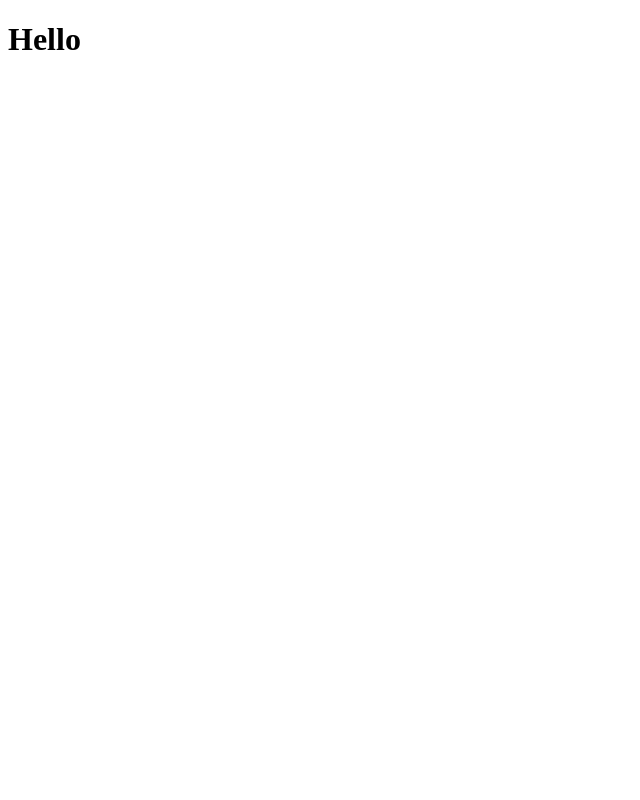
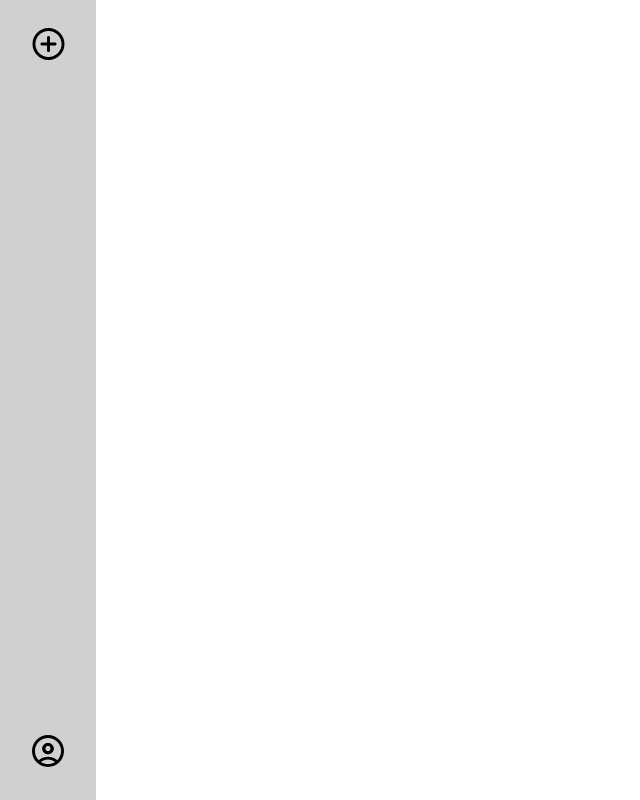
Before and after one commit to SibGuys/multimes-frontend, a React (Vite) app: page / in a window 1280 px wide. Shown: the whole page, without its empty margins (0-640 px from the left). Built offline with nearby package versions, Linux system fonts and the light colour scheme.

Commit message:
[+/*] add navbar element and changed main.tsx

```diff
--- a/src/App.tsx
+++ b/src/App.tsx
@@ -1,5 +1,10 @@
+import Navbar from "./widgets/navbar/Navbar";
+import React from "react";
+
 const App = () => {
-  return <h1>Hello</h1>;
+  return (
+    <Navbar />
+  );
 };
 
 export default App;
--- /dev/null
+++ b/src/main.css
@@ -0,0 +1,5 @@
+* {
+    font-size: 62.5%;
+    padding: 0;
+    margin: 0;
+}
--- a/src/main.tsx
+++ b/src/main.tsx
@@ -1,5 +1,7 @@
 import React from "react";
 import ReactDOM from "react-dom/client";
+
+import "./main.css"
 
 import App from "./App";
 
--- /dev/null
+++ b/src/widgets/navbar/Navbar.css
@@ -0,0 +1,25 @@
+.navbar {
+    width: 9.6rem;
+    height: 100%;
+    position: absolute;
+    left: 0;
+    background-color: #D0D0D0;
+    display: flex;
+    flex-direction: column;
+    align-items: center;
+}
+
+.styled-button {
+    border: 0;
+    background: 0;
+}
+
+.navbar__profile {
+    position: absolute;
+    margin-bottom: 3.2rem;
+    bottom: 0;
+}
+
+.navbar__add-button {
+    margin-top: 2.8rem;
+}
--- /dev/null
+++ b/src/widgets/navbar/Navbar.tsx
@@ -0,0 +1,55 @@
+import "./Navbar.css";
+import addButton from "src/assets/svg/add_button.svg";
+
+const Navbar = () => {
+  return (
+    <nav className="navbar">
+      <button className="navbar__add-button styled-button">
+        <svg
+          width="33"
+          height="32"
+          viewBox="0 0 33 32"
+          fill="none"
+          xmlns="http://www.w3.org/2000/svg"
+        >
+          <path
+            fill-rule="evenodd"
+            clip-rule="evenodd"
+            d="M16.5 7.91919C17.3033 7.91919 17.9545 8.57041 17.9545 9.37374V14.5455H23.1263C23.9296 14.5455 24.5808 15.1967 24.5808 16C24.5808 16.8033 23.9296 17.4545 23.1263 17.4545H17.9545V22.6263C17.9545 23.4296 17.3033 24.0808 16.5 24.0808C15.6967 24.0808 15.0455 23.4296 15.0455 22.6263V17.4545H9.87373C9.07041 17.4545 8.41919 16.8033 8.41919 16C8.41919 15.1967 9.07041 14.5455 9.87373 14.5455H15.0455V9.37374C15.0455 8.57041 15.6967 7.91919 16.5 7.91919Z"
+            fill="black"
+          />
+          <path
+            fill-rule="evenodd"
+            clip-rule="evenodd"
+            d="M16.5 2.90909C9.27009 2.90909 3.40909 8.77009 3.40909 16C3.40909 23.2299 9.27009 29.0909 16.5 29.0909C23.7299 29.0909 29.5909 23.2299 29.5909 16C29.5909 8.77009 23.7299 2.90909 16.5 2.90909ZM0.5 16C0.5 7.16344 7.66344 0 16.5 0C25.3366 0 32.5 7.16344 32.5 16C32.5 24.8366 25.3366 32 16.5 32C7.66344 32 0.5 24.8366 0.5 16Z"
+            fill="black"
+          />
+        </svg>
+      </button>
+      <button className="navbar__profile styled-button">
+        <svg
+          width="32"
+          height="32"
+          viewBox="0 0 32 32"
+          fill="none"
+          xmlns="http://www.w3.org/2000/svg"
+        >
+          <path
+            fill-rule="evenodd"
+            clip-rule="evenodd"
+            d="M15.9998 10.8283C14.4825 10.8283 13.2524 12.0584 13.2524 13.5758C13.2524 15.0932 14.4825 16.3233 15.9998 16.3233C17.5172 16.3233 18.7473 15.0932 18.7473 13.5758C18.7473 12.0584 17.5172 10.8283 15.9998 10.8283ZM10.3433 13.5758C10.3433 10.4518 12.8758 7.91923 15.9998 7.91923C19.1239 7.91923 21.6564 10.4518 21.6564 13.5758C21.6564 16.6998 19.1239 19.2324 15.9998 19.2324C12.8758 19.2324 10.3433 16.6998 10.3433 13.5758Z"
+            fill="black"
+          />
+          <path
+            fill-rule="evenodd"
+            clip-rule="evenodd"
+            d="M16 0C11.5821 0 7.58013 1.79245 4.68629 4.68629C1.79245 7.58013 0 11.5821 0 16C0 20.4179 1.79245 24.4199 4.68629 27.3137C7.58013 30.2075 11.5821 32 16 32C20.4179 32 24.4199 30.2075 27.3137 27.3137C30.2075 24.4199 32 20.4179 32 16C32 11.5821 30.2075 7.58013 27.3137 4.68629C24.4199 1.79245 20.4179 0 16 0ZM23.0827 27.0116C21.1315 25.4785 18.6734 24.5657 16 24.5657C13.3266 24.5657 10.8684 25.4785 8.91731 27.0116C10.9592 28.328 13.3898 29.0909 16 29.0909C18.6102 29.0909 21.0408 28.328 23.0827 27.0116ZM6.74333 6.74333C9.11391 4.37275 12.3846 2.90909 16 2.90909C19.6154 2.90909 22.8861 4.37275 25.2567 6.74333C27.6273 9.11391 29.0909 12.3846 29.0909 16C29.0909 19.5533 27.6771 22.7737 25.378 25.1338C22.8607 22.9677 19.5823 21.6566 16 21.6566C12.4176 21.6566 9.13926 22.9677 6.62203 25.1338C4.32292 22.7737 2.90909 19.5533 2.90909 16C2.90909 12.3846 4.37275 9.11391 6.74333 6.74333ZM10.3433 13.5758C10.3433 10.4518 12.8758 7.91923 15.9998 7.91923C19.1239 7.91923 21.6564 10.4518 21.6564 13.5758C21.6564 16.6998 19.1239 19.2324 15.9998 19.2324C12.8758 19.2324 10.3433 16.6998 10.3433 13.5758ZM15.9998 10.8283C14.4825 10.8283 13.2524 12.0584 13.2524 13.5758C13.2524 15.0932 14.4825 16.3233 15.9998 16.3233C17.5172 16.3233 18.7473 15.0932 18.7473 13.5758C18.7473 12.0584 17.5172 10.8283 15.9998 10.8283Z"
+            fill="black"
+          />
+        </svg>
+      </button>
+    </nav>
+  );
+};
+
+export default Navbar;
```
Also changed, not shown: src/assets/svg/add_button.svg (added), src/assets/svg/profile.svg (added).
